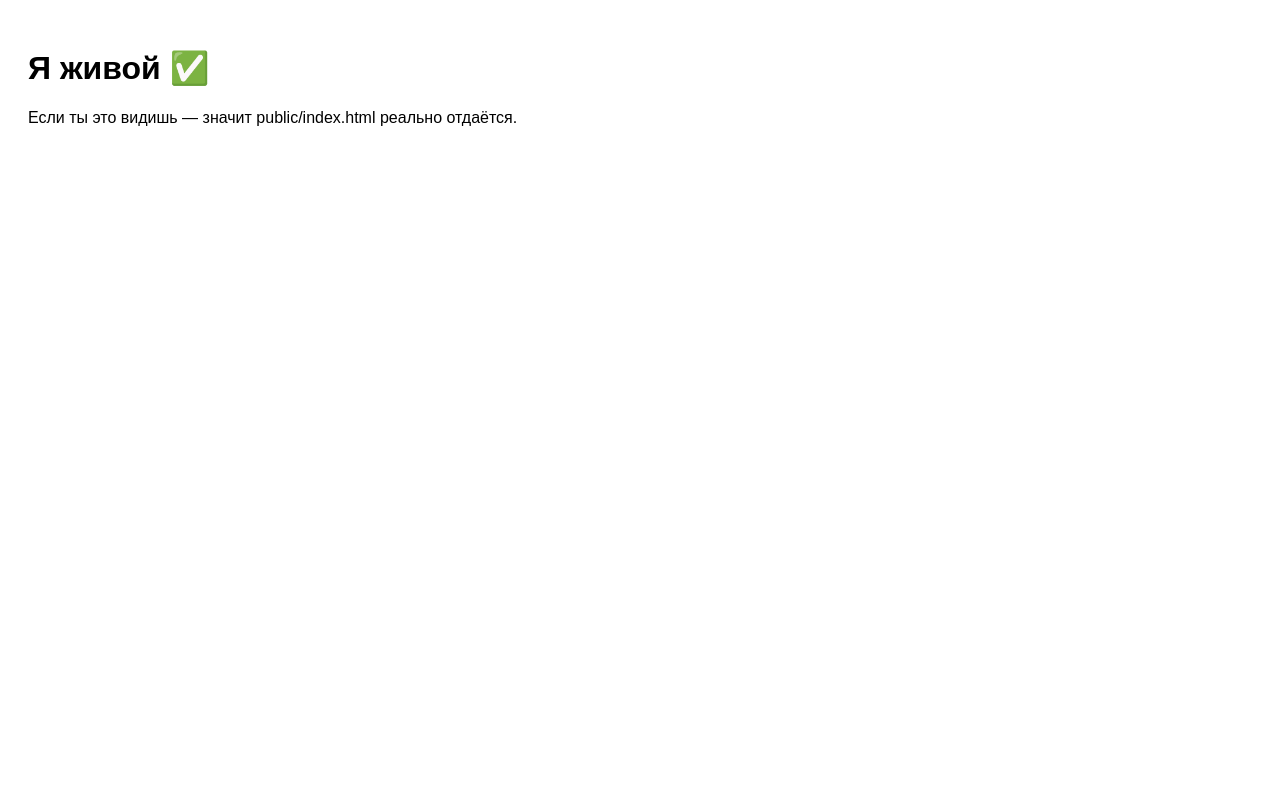
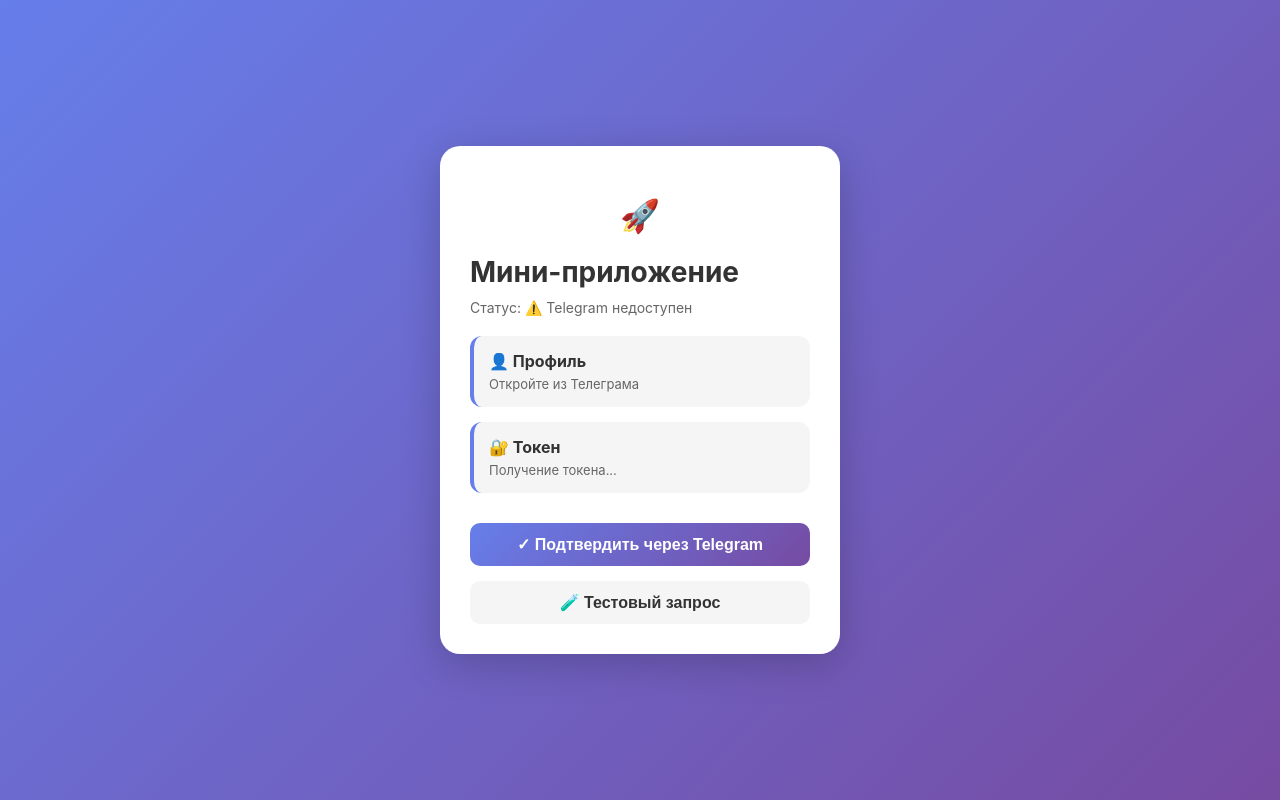
Before and after one commit to nikolskymisa-cmd/tg-app, a website: page public/index.html in a window 1280 px wide. Drawn offline with Linux system fonts and the light colour scheme.

Commit message:
update webapp

```diff
--- a/public/index.html
+++ b/public/index.html
@@ -1,12 +1,225 @@
 <!doctype html>
-<html>
+<html lang="ru">
 <head>
   <meta charset="utf-8" />
   <meta name="viewport" content="width=device-width,initial-scale=1" />
-  <title>Test</title>
+  <title>TG Mini App</title>
+  <script src="https://telegram.org/js/telegram-web-app.js"></script>
+  <style>
+    * {
+      margin: 0;
+      padding: 0;
+      box-sizing: border-box;
+    }
+
+    body {
+      font-family: -apple-system, BlinkMacSystemFont, 'Segoe UI', Roboto, Oxygen, Ubuntu, Cantarell, sans-serif;
+      background: linear-gradient(135deg, #667eea 0%, #764ba2 100%);
+      min-height: 100vh;
+      padding: 20px;
+      display: flex;
+      align-items: center;
+      justify-content: center;
+    }
+
+    .container {
+      background: white;
+      border-radius: 20px;
+      padding: 30px;
+      box-shadow: 0 10px 40px rgba(0, 0, 0, 0.2);
+      max-width: 400px;
+      width: 100%;
+    }
+
+    h1 {
+      color: #333;
+      margin-bottom: 10px;
+      font-size: 28px;
+    }
+
+    .status {
+      color: #666;
+      font-size: 14px;
+      margin-bottom: 20px;
+    }
+
+    .info-box {
+      background: #f5f5f5;
+      border-radius: 12px;
+      padding: 15px;
+      margin: 15px 0;
+      border-left: 4px solid #667eea;
+    }
+
+    .info-box strong {
+      color: #333;
+    }
+
+    .info-box p {
+      color: #666;
+      font-size: 13px;
+      margin-top: 5px;
+      word-break: break-all;
+    }
+
+    button {
+      width: 100%;
+      padding: 12px;
+      margin-top: 15px;
+      border: none;
+      border-radius: 10px;
+      font-size: 16px;
+      font-weight: 600;
+      cursor: pointer;
+      transition: all 0.3s;
+    }
+
+    .btn-primary {
+      background: linear-gradient(135deg, #667eea 0%, #764ba2 100%);
+      color: white;
+    }
+
+    .btn-primary:hover {
+      transform: translateY(-2px);
+      box-shadow: 0 5px 20px rgba(102, 126, 234, 0.4);
+    }
+
+    .btn-secondary {
+      background: #f5f5f5;
+      color: #333;
+    }
+
+    .btn-secondary:hover {
+      background: #efefef;
+    }
+
+    .result {
+      margin-top: 20px;
+      padding: 15px;
+      background: #e8f5e9;
+      border-radius: 10px;
+      color: #2e7d32;
+      display: none;
+    }
+
+    .result.show {
+      display: block;
+    }
+
+    .emoji {
+      font-size: 32px;
+      text-align: center;
+      margin: 20px 0;
+    }
+  </style>
 </head>
-<body style="font-family:Arial;padding:20px;">
-  <h1>Я живой ✅</h1>
-  <p>Если ты это видишь — значит public/index.html реально отдаётся.</p>
+<body>
+  <div class="container">
+    <div class="emoji">🚀</div>
+    <h1>Мини-приложение</h1>
+    <div class="status">
+      Статус: <span id="status">загрузка...</span>
+    </div>
+
+    <div class="info-box">
+      <strong>👤 Профиль</strong>
+      <p id="userInfo">Загрузка данных...</p>
+    </div>
+
+    <div class="info-box">
+      <strong>🔐 Токен</strong>
+      <p id="tokenInfo">Получение токена...</p>
+    </div>
+
+    <button class="btn-primary" onclick="authenticateWithTelegram()">
+      ✓ Подтвердить через Telegram
+    </button>
+
+    <button class="btn-secondary" onclick="testApi()">
+      🧪 Тестовый запрос
+    </button>
+
+    <div id="result" class="result"></div>
+  </div>
+
+  <script>
+    const tg = window.Telegram?.WebApp;
+
+    if (tg) {
+      tg.expand();
+      tg.enableClosingConfirmation();
+    }
+
+    async function authenticateWithTelegram() {
+      const resultDiv = document.getElementById('result');
+      try {
+        if (!tg) {
+          resultDiv.textContent = '❌ Telegram WebApp не доступен';
+          resultDiv.classList.add('show');
+          return;
+        }
+
+        const initData = tg.initData;
+        if (!initData) {
+          resultDiv.textContent = '❌ initData не найдена';
+          resultDiv.classList.add('show');
+          return;
+        }
+
+        const response = await fetch('/auth/telegram', {
+          method: 'POST',
+          headers: { 'Content-Type': 'application/json' },
+          body: JSON.stringify({ initData })
+        });
+
+        const data = await response.json();
+
+        if (response.ok) {
+          localStorage.setItem('token', data.token);
+          resultDiv.innerHTML = '✅ Успешная аутентификация!<br>Токен сохранен.';
+          resultDiv.classList.add('show');
+          document.getElementById('status').textContent = '✅ Авторизован';
+        } else {
+          resultDiv.textContent = '❌ Ошибка: ' + data.error;
+          resultDiv.classList.add('show');
+        }
+      } catch (err) {
+        resultDiv.textContent = '❌ Ошибка: ' + err.message;
+        resultDiv.classList.add('show');
+      }
+    }
+
+    async function testApi() {
+      const resultDiv = document.getElementById('result');
+      try {
+        const token = localStorage.getItem('token');
+        const response = await fetch('/me', {
+          headers: { 'Authorization': 'Bearer ' + (token || '') }
+        });
+
+        const data = await response.json();
+
+        if (response.ok) {
+          resultDiv.innerHTML = `✅ Запрос успешен<br><strong>ID:</strong> ${data.telegramId}<br><strong>Статус:</strong> ${data.status}`;
+          resultDiv.classList.add('show');
+        } else {
+          resultDiv.textContent = '❌ Ошибка: ' + data.error;
+          resultDiv.classList.add('show');
+        }
+      } catch (err) {
+        resultDiv.textContent = '❌ Ошибка: ' + err.message;
+        resultDiv.classList.add('show');
+      }
+    }
+
+    // Инициализация
+    if (tg) {
+      document.getElementById('status').textContent = '✅ Telegram доступен';
+      document.getElementById('userInfo').innerHTML = `<strong>ID:</strong> ${tg.initDataUnsafe?.user?.id || 'N/A'}<br><strong>Имя:</strong> ${tg.initDataUnsafe?.user?.first_name || 'N/A'}`;
+    } else {
+      document.getElementById('status').textContent = '⚠️ Telegram недоступен';
+      document.getElementById('userInfo').textContent = 'Откройте из Телеграма';
+    }
+  </script>
 </body>
 </html>
```
Also changed, not shown: bot.js (+5 -5 lines).
